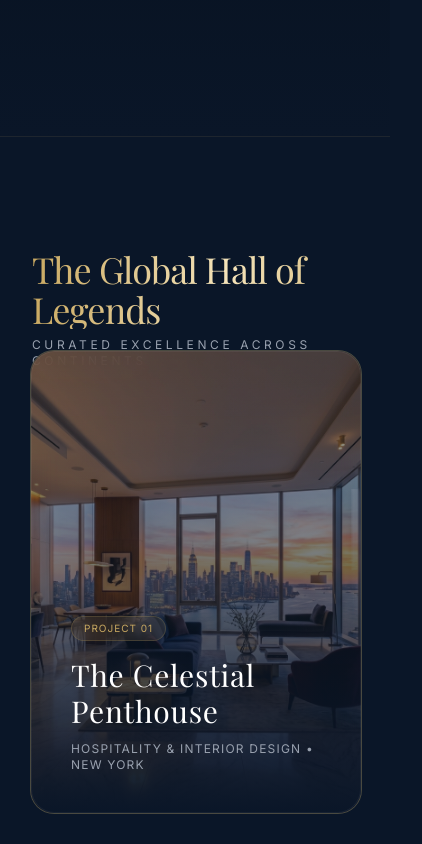
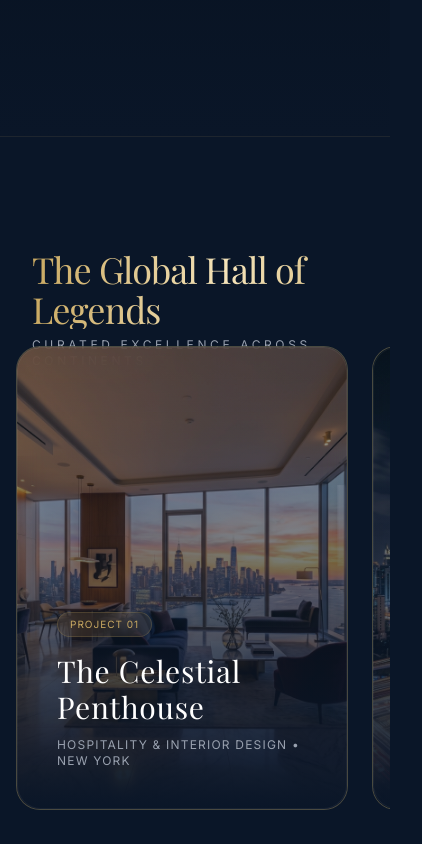
Before and after one commit to Ijudai/Jonathan-s-Web-Project, a Next.js app: page / in a window 390 px wide. Shown: the part 4900-5744 px from the top of the page, 422 px wide, since content can reach past the window. Built offline with nearby package versions, Linux system fonts and the light colour scheme; a web font is replaced by a local one.

Commit message:
fix: improve mobile horizontal scroll reliability

```diff
--- a/src/components/PortfolioGallery.tsx
+++ b/src/components/PortfolioGallery.tsx
@@ -111,7 +111,7 @@ export default function PortfolioGallery() {
     <section
       id="portfolio"
       ref={containerRef}
-      className="relative w-full h-screen bg-navy text-white overflow-hidden flex flex-col justify-center border-t border-[rgba(201,169,98,0.1)]"
+      className="relative w-full h-[100dvh] md:h-screen bg-navy text-white md:overflow-hidden flex flex-col justify-center border-t border-[rgba(201,169,98,0.1)]"
     >
       <div className="absolute top-28 md:top-24 left-8 md:left-24 z-10 w-full mb-12">
         <h2 className="text-4xl md:text-6xl font-serif mb-2 text-gradient-gold tracking-tight">The Global Hall of Legends</h2>
@@ -120,8 +120,12 @@ export default function PortfolioGallery() {
 
       <div
         ref={scrollWrapperRef}
-        className="flex w-full md:w-max items-center h-[70vh] px-8 md:px-24 gap-8 md:gap-16 mt-20 overflow-x-auto md:overflow-visible snap-x snap-mandatory pb-8 md:pb-0 scrollbar-hide z-20 relative"
-        style={{ scrollbarWidth: 'none', msOverflowStyle: 'none' }}
+        className="flex flex-row flex-nowrap w-full md:w-max items-center h-[70vh] px-4 md:px-24 gap-6 md:gap-16 mt-20 overflow-x-auto md:overflow-visible snap-x snap-mandatory pb-10 scrollbar-hide z-30 relative"
+        style={{
+          WebkitOverflowScrolling: 'touch',
+          scrollbarWidth: 'none',
+          msOverflowStyle: 'none'
+        }}
       >
         {projects.map((proj, i) => (
           <div
```
